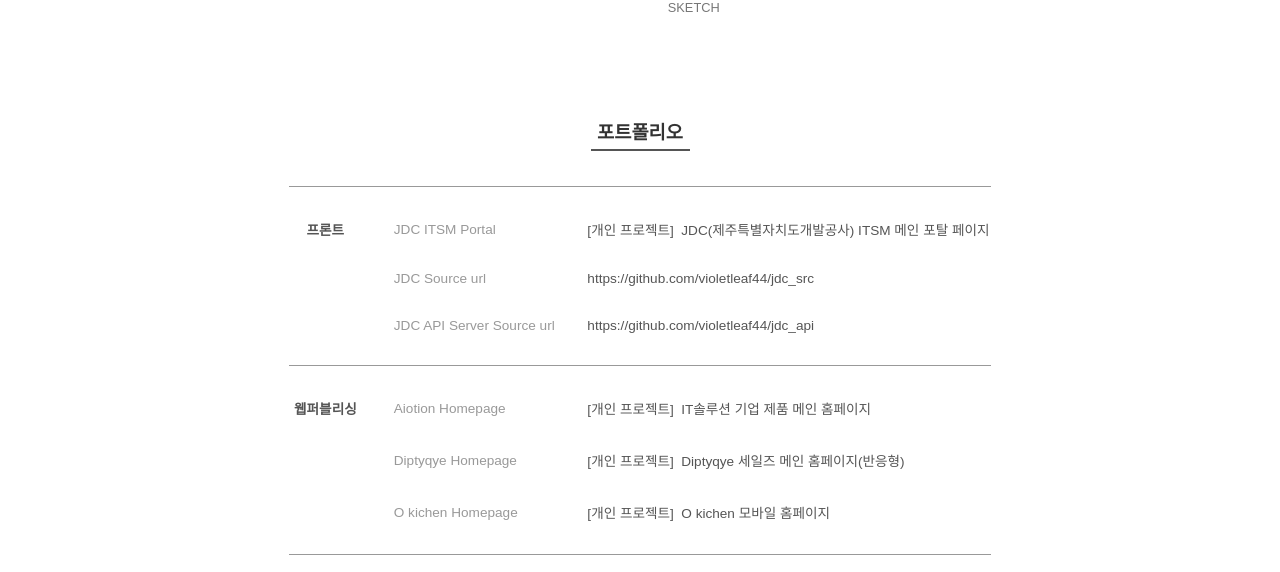
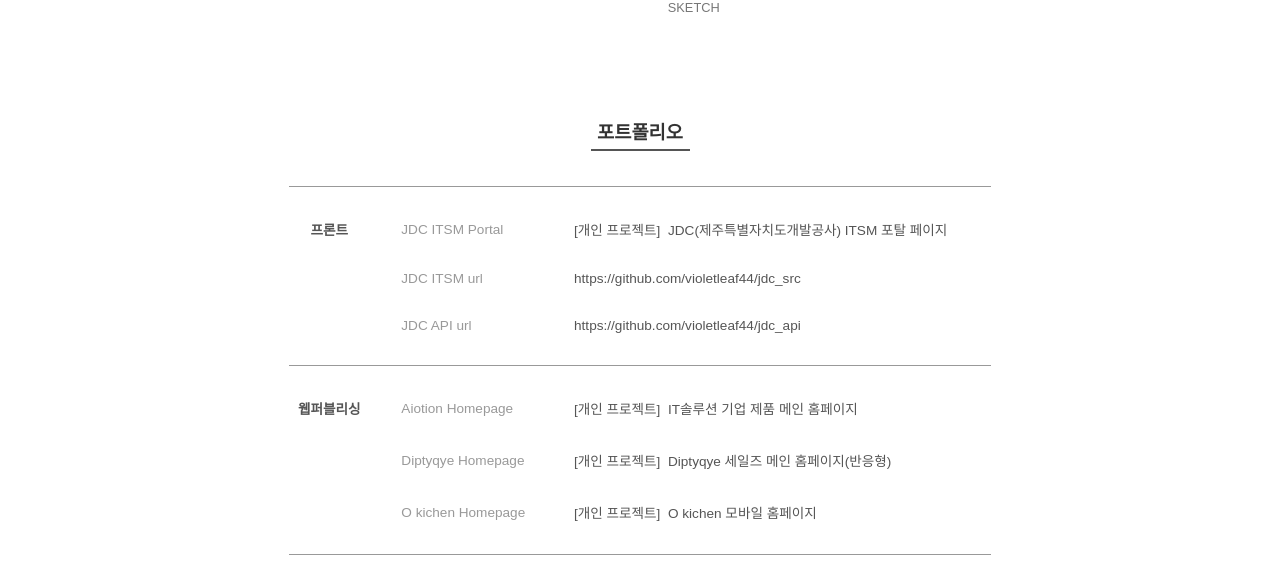
Before and after one commit to violetleaf44/portfolio, a plain HTML site: page index.html in a window 1280 px wide. Shown: the part 528-1100 px from the top of the page. Drawn offline with Linux system fonts and the light colour scheme; a web font is replaced by a local one.

Commit message:
Add files via upload

```diff
--- a/index.html
+++ b/index.html
@@ -52,16 +52,16 @@
             <tr class="border">
                 <th class="t_padding1">프론트</th>
                 <td class="t_padding2"><a href="http://125.188.163.223:3000/" target='_blank'>JDC ITSM Portal</a></td>
-                <td class="t_padding2">[개인 프로젝트]&nbsp; JDC(제주특별자치도개발공사) ITSM 메인 포탈 페이지</td>
+                <td class="t_padding2">[개인 프로젝트]&nbsp; JDC(제주특별자치도개발공사) ITSM 포탈 페이지</td>
             </tr>
             <tr>
                 <td></td>
-                <td><a href="https://github.com/violetleaf44/jdc_src" target='_blank'>JDC Source url</a></td>
+                <td><a href="https://github.com/violetleaf44/jdc_src" target='_blank'>JDC ITSM url</a></td>
                 <td>https://github.com/violetleaf44/jdc_src</td>
             </tr>
             <tr>
                 <td class="t_padding3" ></td>
-                <td class="t_padding3"><a href="https://github.com/violetleaf44/jdc_api" target='_blank'>JDC API Server Source url</a></td>
+                <td class="t_padding3"><a href="https://github.com/violetleaf44/jdc_api" target='_blank'>JDC API url</a></td>
                 <td class="t_padding3">https://github.com/violetleaf44/jdc_api</td>
             </tr>
             <tr class="border">
```
